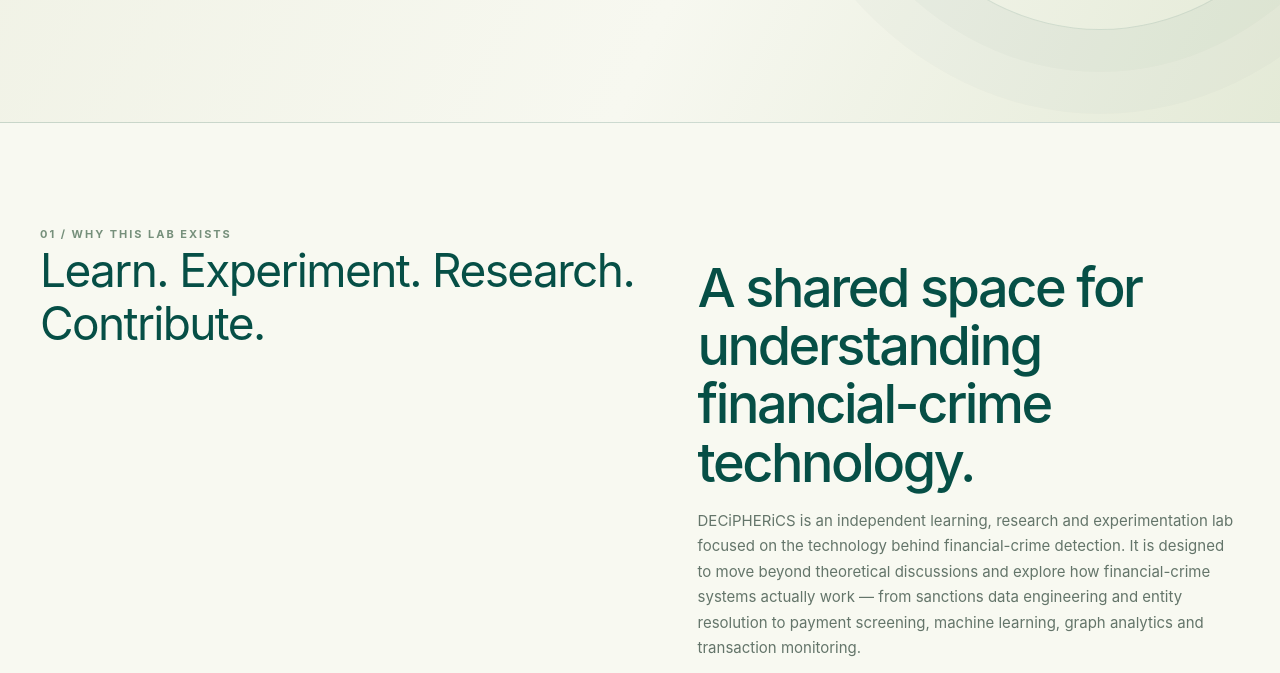
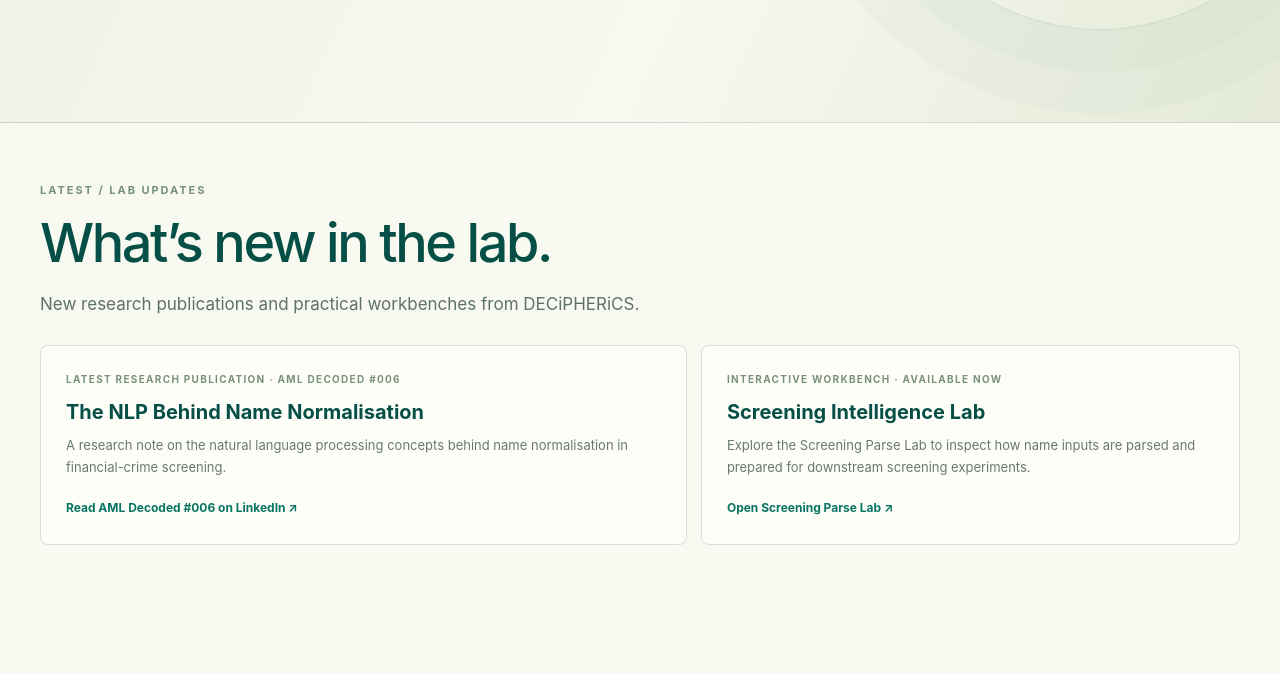
Before and after one commit to SameerUpare/decipherics-website, a plain HTML site: page index.html in a window 1280 px wide. Shown: the part 807-1480 px from the top of the page. Drawn offline with Linux system fonts and the light colour scheme.

Commit message:
AML Decoded Post 06 added

```diff
--- a/index.html
+++ b/index.html
@@ -301,6 +301,14 @@ footer{border-top:1px solid var(--line)}
   .transparency-grid p,.transparency-footnote { color:#68796e; font-size:13px; }
   .transparency-footnote { margin-top:28px; padding:17px 20px; border-left:2px solid #8ca58c; background:rgba(233,236,216,.45); }
   .article-card .article-link { display:inline-block; }
+  .latest-lab { background:#f8f9f1; padding-top:58px!important; padding-bottom:58px!important; }
+  .latest-grid { display:grid; grid-template-columns:1.2fr 1fr; gap:14px; }
+  .latest-item { border:1px solid var(--line); border-radius:8px; padding:25px; background:rgba(255,255,250,.82); }
+  .latest-item h3 { color:var(--ink); font-size:20px; line-height:1.25; margin:12px 0 9px; }
+  .latest-item p { color:#68796e; font-size:13px; margin:0 0 16px; }
+  .latest-item .article-link { color:#087464; font-size:12px; font-weight:700; }
+  .latest-label { color:#78917b; font-size:10px; font-weight:750; letter-spacing:.13em; text-transform:uppercase; }
+  @media(max-width:650px) { .latest-grid { grid-template-columns:1fr; } }
   @media(max-width:800px) {
     .menu-toggle { display:flex; flex:0 0 auto; }
     .topbar nav { position:relative; }
@@ -361,6 +369,29 @@ footer{border-top:1px solid var(--line)}
       </div>
     </section>
 
+    <section class="latest-lab" id="latest">
+      <div class="wrap">
+        <div class="section-head" style="margin-bottom:26px;">
+          <div class="kicker">Latest / Lab updates</div>
+          <h2>What’s new in the lab.</h2>
+          <p class="lead">New research publications and practical workbenches from DECiPHERiCS.</p>
+        </div>
+        <div class="latest-grid">
+          <article class="latest-item">
+            <div class="latest-label">Latest research publication · AML Decoded #006</div>
+            <h3>The NLP Behind Name Normalisation</h3>
+            <p>A research note on the natural language processing concepts behind name normalisation in financial-crime screening.</p>
+            <a class="article-link" href="https://lnkd.in/p/dapaG8ci" target="_blank" rel="noopener noreferrer" data-track="linkedin-article-006">Read AML Decoded #006 on LinkedIn ↗</a>
+          </article>
+          <article class="latest-item">
+            <div class="latest-label">Interactive workbench · Available now</div>
+            <h3>Screening Intelligence Lab</h3>
+            <p>Explore the Screening Parse Lab to inspect how name inputs are parsed and prepared for downstream screening experiments.</p>
+            <a class="article-link" href="/labs/screening-parse-lab.html" data-track="screening-lab-latest">Open Screening Parse Lab ↗</a>
+          </article>
+        </div>
+      </div>
+    </section>
 
     <section class="mission" id="mission">
       <div class="wrap">
@@ -410,7 +441,7 @@ footer{border-top:1px solid var(--line)}
         </div>
         <div class="cards">
           <article class="card"><div class="card-num">01 — ENTITY INTELLIGENCE</div><h3>Sanctions & Entity Resolution</h3><p>Watchlist ingestion, entity profiles, aliases, multilingual names, candidate retrieval and contextual matching.</p><span class="tag">Screening foundations</span><p class="research-detail">In focus: sanctions data ingestion, name normalisation, candidate retrieval, fuzzy matching and explainable entity resolution.</p><a class="related-reading" href="/labs/screening-parse-lab.html">Explore the Screening Intelligence Lab ↗</a><a class="related-reading" href="#article-001">Related reading: AML Decoded #001 and #003 ↗</a></article>
-          <article class="card"><div class="card-num">02 — LANGUAGE & MATCHING</div><h3>NLP & Similarity</h3><p>Normalisation, transliteration, fuzzy matching, embeddings and the trade-offs between recall and precision.</p><span class="tag">Text intelligence</span><p class="research-detail">In focus: transliteration, token handling, string similarity, embeddings and the precision–recall trade-off.</p><a class="related-reading" href="/labs/screening-parse-lab.html">Related experiment: Screening Parse Lab ↗</a></article>
+          <article class="card"><div class="card-num">02 — LANGUAGE & MATCHING</div><h3>NLP & Similarity</h3><p>Normalisation, transliteration, fuzzy matching, embeddings and the trade-offs between recall and precision.</p><span class="tag">Text intelligence</span><p class="research-detail">In focus: transliteration, token handling, string similarity, embeddings and the precision–recall trade-off.</p><a class="related-reading" href="#article-006">Related reading: AML Decoded #006 — The NLP Behind Name Normalisation ↗</a><a class="related-reading" href="/labs/screening-parse-lab.html">Related experiment: Screening Parse Lab ↗</a></article>
           <article class="card"><div class="card-num">03 — MODEL INTELLIGENCE</div><h3>Machine Learning & Evaluation</h3><p>Feature engineering, model comparison, ranking, calibration, performance measurement and model limitations.</p><span class="tag">Applied ML research</span><p class="research-detail">In focus: feature design, ranking, calibration, validation strategy, threshold selection and model limitations.</p><span class="research-status">Research notes in development</span></article>
           <article class="card"><div class="card-num">04 — PAYMENT INTELLIGENCE</div><h3>Payment & Transaction Screening</h3><p>ISO 20022 message structures, party extraction, payment context, screening workflows and decision controls.</p><span class="tag">Payment systems</span><p class="research-detail">In focus: ISO 20022 structures, party extraction, message context, screening stages and decision traceability.</p><a class="related-reading" href="#article-002">Related reading: AML Decoded #002 ↗</a></article>
           <article class="card"><div class="card-num">05 — BEHAVIOURAL INTELLIGENCE</div><h3>Transaction Monitoring</h3><p>Typologies, synthetic transaction scenarios, behavioural baselines, anomaly detection and alert evaluation.</p><span class="tag">Behaviour & patterns</span><p class="research-detail">In focus: typologies, synthetic scenarios, behavioural baselines, anomaly detection and alert evaluation.</p><span class="research-status">Research notes in development</span></article>
@@ -479,9 +510,10 @@ footer{border-top:1px solid var(--line)}
             <option value="payment-screening">Payment screening</option>
             <option value="knowledge-base">Knowledge base & data governance</option>
             <option value="data-engineering">Data engineering</option>
+            <option value="nlp-normalisation">NLP & name normalisation</option>
           </select>
         </div>
-        <p class="archive-count" id="archiveCount" aria-live="polite">Showing 5 of 5 articles</p>
+        <p class="archive-count" id="archiveCount" aria-live="polite">Showing 6 of 6 entries</p>
         <div class="article-grid" id="articleGrid" aria-label="AML Decoded article summaries">
           <article class="article-card" id="article-001" data-category="name-screening" data-search="001 sanctions name screening comparing two strings transliteration aliases entity resolution">
             <div class="article-meta">AML DECODED #001 · NAME SCREENING</div>
@@ -527,9 +559,18 @@ footer{border-top:1px solid var(--line)}
             <a class="article-link" href="https://lnkd.in/p/dG4sfU3s" target="_blank" rel="noopener noreferrer" data-track="linkedin-article-005">Read the complete article on LinkedIn ↗</a>
             <a class="related-reading" href="/labs/screening-parse-lab.html">Related experiment: Screening Parse Lab ↗</a>
           </article>
+          <article class="article-card" id="article-006" data-category="nlp-normalisation" data-search="006 nlp natural language processing name normalisation name normalization text processing screening">
+            <div class="article-meta">AML DECODED #006 · NLP & NAME NORMALISATION</div>
+            <h3>The NLP Behind Name Normalisation</h3>
+            <div class="article-date">LinkedIn publication</div>
+            <div class="article-tags"><span>NLP</span><span>Name Normalisation</span><span>Name Screening</span></div>
+            <p>A look at the natural language processing concepts behind name normalisation and its role in preparing name data for screening and matching.</p>
+            <a class="article-link" href="https://lnkd.in/p/dapaG8ci" target="_blank" rel="noopener noreferrer" data-track="linkedin-article-006">Read the complete article on LinkedIn ↗</a>
+            <a class="related-reading" href="/labs/screening-parse-lab.html">Related experiment: Screening Parse Lab ↗</a>
+          </article>
         </div>
         <div class="empty-state" id="emptyState">No articles match that search. Try another keyword or category.</div>
-        <p class="article-note">Dates reflect the article publication dates recorded for this series. These are summaries, not full reproductions; each complete article opens on LinkedIn.</p>
+        <p class="article-note">Publication dates are shown where recorded. These are summaries, not full reproductions; each complete article opens on LinkedIn.</p>
         <p class="disclaimer">DECiPHERiCS is an independent research and experimentation initiative. Demonstrations and synthetic datasets are educational and do not constitute production AML controls, regulatory advice or validated detection performance.</p>
       </div>
     </section>
@@ -579,7 +620,7 @@ footer{border-top:1px solid var(--line)}
         if (show) visible++;
       });
 
-      archiveCount.textContent = `Showing ${visible} of ${articleCards.length} articles`;
+      archiveCount.textContent = `Showing ${visible} of ${articleCards.length} entries`;
       emptyState.style.display = visible ? 'none' : 'block';
     }
 
```
